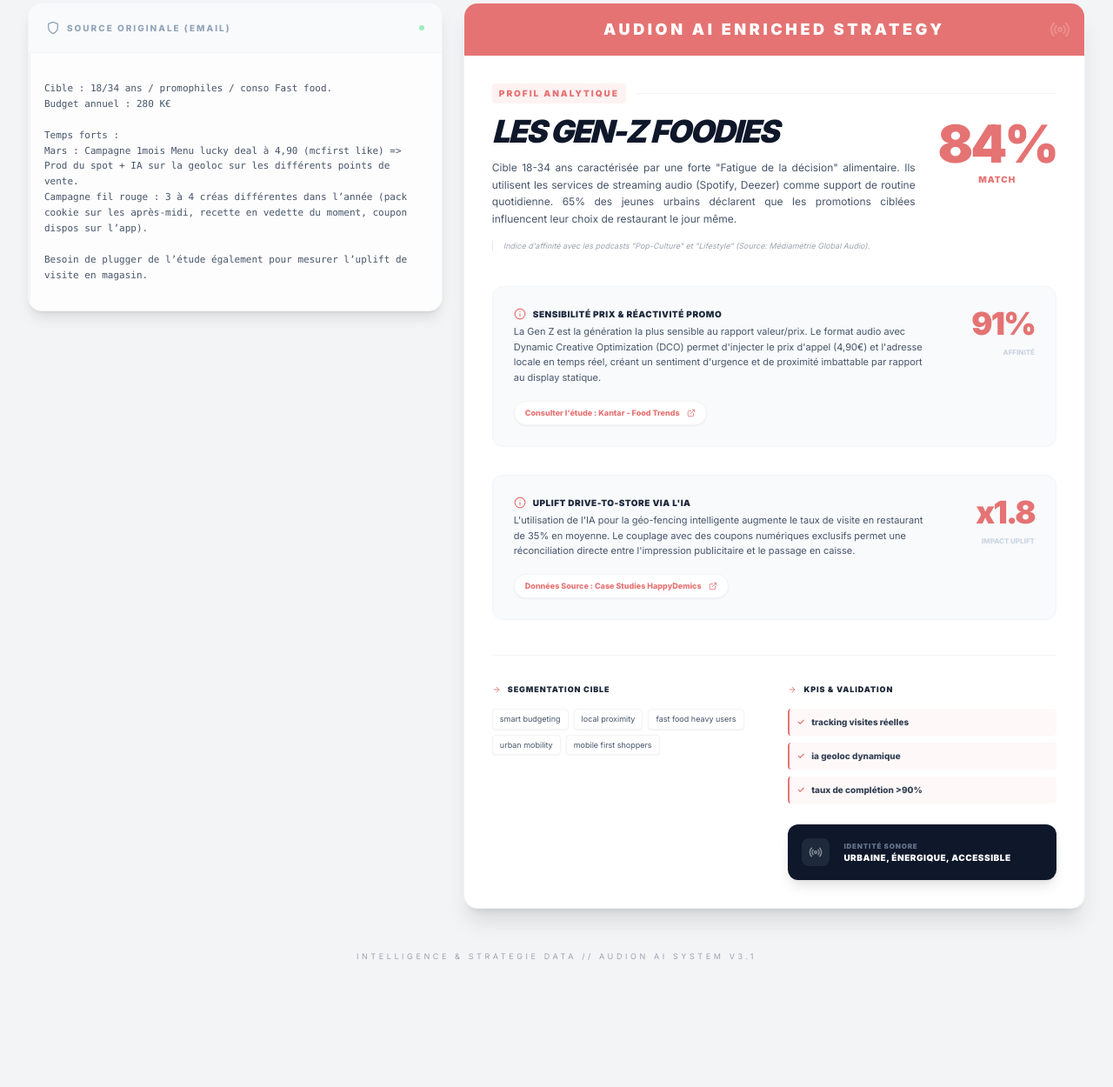
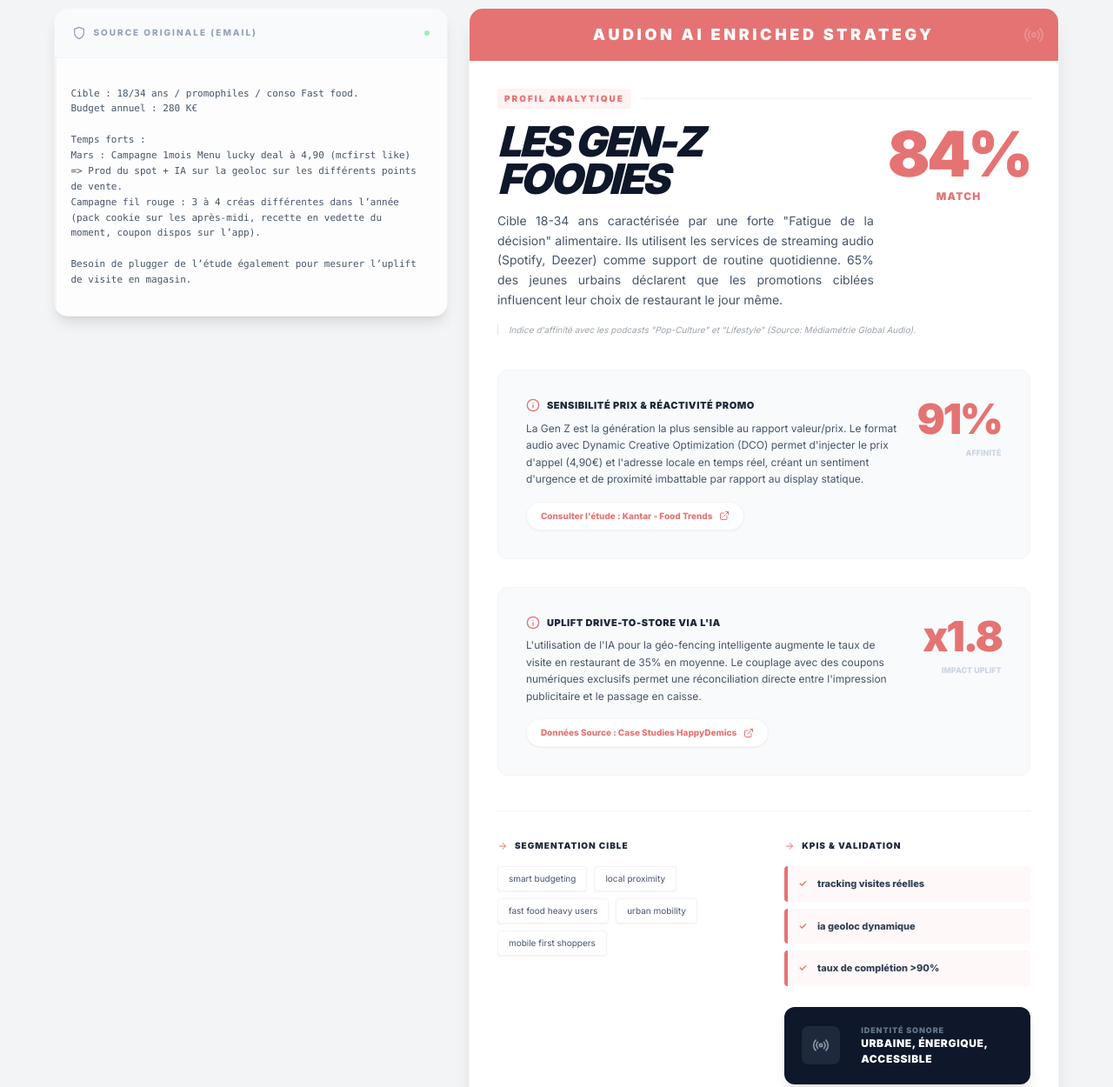
Before and after one commit to julien-hue/platform, a plain HTML site: page index_41.html in a window 1280 px wide. Shown: the part 84-1334 px from the top of the page at 87% size. Before the commit the page ends 1255 px from the top, so only its background shows below. Drawn offline with nearby package versions, Linux system fonts and the light colour scheme.

Commit message:
Update index_41.html

```diff
--- a/index_41.html
+++ b/index_41.html
@@ -18,7 +18,8 @@
 </head>
 <body class="p-4 md:p-8 text-slate-800">
 
-    <div class="max-w-7xl mx-auto space-y-6">
+    <!-- Container élargi à 95% de la largeur de l'écran -->
+    <div class="max-w-[95%] mx-auto space-y-6">
 
         <!-- Navigation -->
         <div id="tabs-container" class="flex flex-wrap gap-2 mb-6 justify-center md:justify-start">
@@ -37,7 +38,7 @@
                     <div class="h-1.5 w-1.5 rounded-full bg-green-400 animate-pulse"></div>
                 </div>
 
-                <div id="original-content" class="p-8 overflow-y-auto max-h-[600px] bg-[#fdfdfd] custom-scrollbar text-[11px] leading-relaxed text-slate-600 font-mono whitespace-pre-line border-l-2 border-gray-100 pl-4">
+                <div id="original-content" class="p-8 overflow-y-auto max-h-[700px] bg-[#fdfdfd] custom-scrollbar text-[11px] leading-relaxed text-slate-600 font-mono whitespace-pre-line border-l-2 border-gray-100 pl-4">
                     <!-- Le texte du brief original sera injecté ici -->
                 </div>
             </div>
@@ -62,87 +63,87 @@
                         </div>
                         <div class="flex justify-between items-start gap-4">
                             <div class="max-w-[75%]">
-                                <h3 id="persona-title" class="text-4xl font-black italic uppercase tracking-tighter mb-4 text-slate-900 leading-[0.9]"></h3>
-                                <p id="persona-profil" class="text-xs text-slate-600 leading-relaxed font-medium text-justify"></p>
+                                <h3 id="persona-title" class="text-5xl font-black italic uppercase tracking-tighter mb-4 text-slate-900 leading-[0.9]"></h3>
+                                <p id="persona-profil" class="text-sm text-slate-600 leading-relaxed font-medium text-justify"></p>
                             </div>
                             <div class="text-right shrink-0">
                                 <div class="inline-flex flex-col items-center">
-                                    <span id="match-rate" class="text-6xl font-black text-[#E57373] tracking-tighter leading-none"></span>
-                                    <p class="text-[10px] font-black uppercase text-[#E57373] mt-1 tracking-widest">Match</p>
+                                    <span id="match-rate" class="text-7xl font-black text-[#E57373] tracking-tighter leading-none"></span>
+                                    <p class="text-[12px] font-black uppercase text-[#E57373] mt-1 tracking-widest">Match</p>
                                 </div>
                             </div>
                         </div>
-                        <p id="match-label" class="text-[9px] text-gray-400 mt-4 leading-tight italic max-w-[80%] border-l border-gray-200 pl-3"></p>
+                        <p id="match-label" class="text-[10px] text-gray-400 mt-4 leading-tight italic max-w-[80%] border-l border-gray-200 pl-3"></p>
                     </div>
 
                     <div class="grid grid-cols-1 gap-8">
                         <!-- Bloc de données 1 -->
-                        <div class="bg-slate-50 p-6 rounded-xl border border-slate-100 relative group transition-colors hover:border-[#E57373]/30">
+                        <div class="bg-slate-50 p-8 rounded-xl border border-slate-100 relative group transition-colors hover:border-[#E57373]/30">
                             <div class="flex justify-between items-start mb-4">
-                                <div class="space-y-1">
+                                <div class="space-y-2">
                                     <div class="flex items-center gap-2">
-                                        <svg xmlns="http://www.w3.org/2000/svg" width="14" height="14" viewBox="0 0 24 24" fill="none" stroke="#E57373" stroke-width="2" stroke-linecap="round" stroke-linejoin="round"><circle cx="12" cy="12" r="10"/><line x1="12" y1="16" x2="12" y2="12"/><line x1="12" y1="8" x2="12.01" y2="8"/></svg>
-                                        <p id="sec1-title" class="text-[10px] font-black uppercase text-slate-800 tracking-wider"></p>
+                                        <svg xmlns="http://www.w3.org/2000/svg" width="16" height="16" viewBox="0 0 24 24" fill="none" stroke="#E57373" stroke-width="2" stroke-linecap="round" stroke-linejoin="round"><circle cx="12" cy="12" r="10"/><line x1="12" y1="16" x2="12" y2="12"/><line x1="12" y1="8" x2="12.01" y2="8"/></svg>
+                                        <p id="sec1-title" class="text-[11px] font-black uppercase text-slate-800 tracking-wider"></p>
                                     </div>
-                                    <p id="sec1-text" class="text-[11px] text-slate-600 leading-relaxed max-w-[90%]"></p>
+                                    <p id="sec1-text" class="text-[12px] text-slate-600 leading-relaxed max-w-[95%]"></p>
                                 </div>
                                 <div class="text-right">
-                                    <span id="sec1-metric" class="text-4xl font-black text-[#E57373] tracking-tighter block leading-none"></span>
-                                    <span class="text-[8px] font-bold text-slate-300 uppercase">Affinité</span>
+                                    <span id="sec1-metric" class="text-5xl font-black text-[#E57373] tracking-tighter block leading-none"></span>
+                                    <span class="text-[9px] font-bold text-slate-300 uppercase">Affinité</span>
                                 </div>
                             </div>
-                            <a id="sec1-link" href="#" target="_blank" class="inline-flex items-center gap-2 text-[9px] font-bold text-[#E57373] hover:underline bg-white px-3 py-1.5 rounded-full shadow-sm border border-gray-100 transition-transform active:scale-95">
+                            <a id="sec1-link" href="#" target="_blank" class="inline-flex items-center gap-2 text-[10px] font-bold text-[#E57373] hover:underline bg-white px-4 py-2 rounded-full shadow-sm border border-gray-100 transition-transform active:scale-95">
                                 <span id="sec1-source"></span>
-                                <svg xmlns="http://www.w3.org/2000/svg" width="10" height="10" viewBox="0 0 24 24" fill="none" stroke="currentColor" stroke-width="2" stroke-linecap="round" stroke-linejoin="round"><path d="M18 13v6a2 2 0 0 1-2 2H5a2 2 0 0 1-2-2V8a2 2 0 0 1 2-2h6"/><polyline points="15 3 21 3 21 9"/><line x1="10" y1="14" x2="21" y2="3"/></svg>
+                                <svg xmlns="http://www.w3.org/2000/svg" width="12" height="12" viewBox="0 0 24 24" fill="none" stroke="currentColor" stroke-width="2" stroke-linecap="round" stroke-linejoin="round"><path d="M18 13v6a2 2 0 0 1-2 2H5a2 2 0 0 1-2-2V8a2 2 0 0 1 2-2h6"/><polyline points="15 3 21 3 21 9"/><line x1="10" y1="14" x2="21" y2="3"/></svg>
                             </a>
                         </div>
 
                         <!-- Bloc de données 2 -->
-                        <div class="bg-slate-50 p-6 rounded-xl border border-slate-100 relative group transition-colors hover:border-[#E57373]/30">
+                        <div class="bg-slate-50 p-8 rounded-xl border border-slate-100 relative group transition-colors hover:border-[#E57373]/30">
                             <div class="flex justify-between items-start mb-4">
-                                <div class="space-y-1">
+                                <div class="space-y-2">
                                     <div class="flex items-center gap-2">
-                                        <svg xmlns="http://www.w3.org/2000/svg" width="14" height="14" viewBox="0 0 24 24" fill="none" stroke="#E57373" stroke-width="2" stroke-linecap="round" stroke-linejoin="round"><circle cx="12" cy="12" r="10"/><line x1="12" y1="16" x2="12" y2="12"/><line x1="12" y1="8" x2="12.01" y2="8"/></svg>
-                                        <p id="sec2-title" class="text-[10px] font-black uppercase text-slate-800 tracking-wider"></p>
+                                        <svg xmlns="http://www.w3.org/2000/svg" width="16" height="16" viewBox="0 0 24 24" fill="none" stroke="#E57373" stroke-width="2" stroke-linecap="round" stroke-linejoin="round"><circle cx="12" cy="12" r="10"/><line x1="12" y1="16" x2="12" y2="12"/><line x1="12" y1="8" x2="12.01" y2="8"/></svg>
+                                        <p id="sec2-title" class="text-[11px] font-black uppercase text-slate-800 tracking-wider"></p>
                                     </div>
-                                    <p id="sec2-text" class="text-[11px] text-slate-600 leading-relaxed max-w-[90%]"></p>
+                                    <p id="sec2-text" class="text-[12px] text-slate-600 leading-relaxed max-w-[95%]"></p>
                                 </div>
                                 <div class="text-right">
-                                    <span id="sec2-metric" class="text-4xl font-black text-[#E57373] tracking-tighter block leading-none"></span>
-                                    <span class="text-[8px] font-bold text-slate-300 uppercase">Impact Uplift</span>
+                                    <span id="sec2-metric" class="text-5xl font-black text-[#E57373] tracking-tighter block leading-none"></span>
+                                    <span class="text-[9px] font-bold text-slate-300 uppercase">Impact Uplift</span>
                                 </div>
                             </div>
-                            <a id="sec2-link" href="#" target="_blank" class="inline-flex items-center gap-2 text-[9px] font-bold text-[#E57373] hover:underline bg-white px-3 py-1.5 rounded-full shadow-sm border border-gray-100 transition-transform active:scale-95">
+                            <a id="sec2-link" href="#" target="_blank" class="inline-flex items-center gap-2 text-[10px] font-bold text-[#E57373] hover:underline bg-white px-4 py-2 rounded-full shadow-sm border border-gray-100 transition-transform active:scale-95">
                                 <span id="sec2-source"></span>
-                                <svg xmlns="http://www.w3.org/2000/svg" width="10" height="10" viewBox="0 0 24 24" fill="none" stroke="currentColor" stroke-width="2" stroke-linecap="round" stroke-linejoin="round"><path d="M18 13v6a2 2 0 0 1-2 2H5a2 2 0 0 1-2-2V8a2 2 0 0 1 2-2h6"/><polyline points="15 3 21 3 21 9"/><line x1="10" y1="14" x2="21" y2="3"/></svg>
+                                <svg xmlns="http://www.w3.org/2000/svg" width="12" height="12" viewBox="0 0 24 24" fill="none" stroke="currentColor" stroke-width="2" stroke-linecap="round" stroke-linejoin="round"><path d="M18 13v6a2 2 0 0 1-2 2H5a2 2 0 0 1-2-2V8a2 2 0 0 1 2-2h6"/><polyline points="15 3 21 3 21 9"/><line x1="10" y1="14" x2="21" y2="3"/></svg>
                             </a>
                         </div>
                     </div>
 
                     <!-- Détails de bas de page -->
-                    <div class="grid grid-cols-2 gap-8 pt-8 border-t border-gray-100">
+                    <div class="grid grid-cols-2 gap-12 pt-8 border-t border-gray-100">
                         <div class="space-y-4">
-                            <p class="text-[9px] font-black uppercase text-slate-800 tracking-widest flex items-center gap-2">
-                                <svg xmlns="http://www.w3.org/2000/svg" width="10" height="10" viewBox="0 0 24 24" fill="none" stroke="#E57373" stroke-width="2" stroke-linecap="round" stroke-linejoin="round"><line x1="5" y1="12" x2="19" y2="12"/><polyline points="12 5 19 12 12 19"/></svg> Segmentation Cible
+                            <p class="text-[10px] font-black uppercase text-slate-800 tracking-widest flex items-center gap-2">
+                                <svg xmlns="http://www.w3.org/2000/svg" width="12" height="12" viewBox="0 0 24 24" fill="none" stroke="#E57373" stroke-width="2" stroke-linecap="round" stroke-linejoin="round"><line x1="5" y1="12" x2="19" y2="12"/><polyline points="12 5 19 12 12 19"/></svg> Segmentation Cible
                             </p>
-                            <div id="leviers-container" class="flex flex-wrap gap-1.5"></div>
+                            <div id="leviers-container" class="flex flex-wrap gap-2"></div>
                         </div>
 
                         <div class="space-y-6">
                             <div class="space-y-4">
-                                <p class="text-[9px] font-black uppercase text-slate-800 tracking-widest flex items-center gap-2">
-                                    <svg xmlns="http://www.w3.org/2000/svg" width="10" height="10" viewBox="0 0 24 24" fill="none" stroke="#E57373" stroke-width="2" stroke-linecap="round" stroke-linejoin="round"><line x1="5" y1="12" x2="19" y2="12"/><polyline points="12 5 19 12 12 19"/></svg> KPIs & Validation
+                                <p class="text-[10px] font-black uppercase text-slate-800 tracking-widest flex items-center gap-2">
+                                    <svg xmlns="http://www.w3.org/2000/svg" width="12" height="12" viewBox="0 0 24 24" fill="none" stroke="#E57373" stroke-width="2" stroke-linecap="round" stroke-linejoin="round"><line x1="5" y1="12" x2="19" y2="12"/><polyline points="12 5 19 12 12 19"/></svg> KPIs & Validation
                                 </p>
                                 <div id="kpis-container" class="grid grid-cols-1 gap-2"></div>
                             </div>
 
-                            <div class="bg-slate-900 p-4 rounded-xl flex items-center gap-4 shadow-lg">
-                                <div class="p-2 bg-slate-800 rounded-lg">
-                                    <svg xmlns="http://www.w3.org/2000/svg" width="16" height="16" viewBox="0 0 24 24" fill="none" stroke="white" stroke-width="2" stroke-linecap="round" stroke-linejoin="round" class="animate-pulse"><circle cx="12" cy="12" r="2"/><path d="M16.24 7.76a6 6 0 0 1 0 8.49m-8.48-.01a6 6 0 0 1 0-8.49m11.31-2.82a10 10 0 0 1 0 14.14m-14.15 0a10 10 0 0 1 0-14.14"/></svg>
+                            <div class="bg-slate-900 p-5 rounded-xl flex items-center gap-6 shadow-lg">
+                                <div class="p-3 bg-slate-800 rounded-lg">
+                                    <svg xmlns="http://www.w3.org/2000/svg" width="20" height="20" viewBox="0 0 24 24" fill="none" stroke="white" stroke-width="2" stroke-linecap="round" stroke-linejoin="round" class="animate-pulse"><circle cx="12" cy="12" r="2"/><path d="M16.24 7.76a6 6 0 0 1 0 8.49m-8.48-.01a6 6 0 0 1 0-8.49m11.31-2.82a10 10 0 0 1 0 14.14m-14.15 0a10 10 0 0 1 0-14.14"/></svg>
                                 </div>
                                 <div>
-                                    <p class="text-[8px] font-black text-slate-500 uppercase tracking-widest">Identité Sonore</p>
-                                    <p id="audio-brand" class="text-[10px] font-black text-white uppercase tracking-wider"></p>
+                                    <p class="text-[9px] font-black text-slate-500 uppercase tracking-widest">Identité Sonore</p>
+                                    <p id="audio-brand" class="text-[12px] font-black text-white uppercase tracking-wider"></p>
                                 </div>
                             </div>
                         </div>
@@ -152,7 +153,7 @@
         </div>
     </div>
 
-    <div class="text-center mt-12 text-gray-400 text-[9px] uppercase tracking-[0.4em] font-medium pb-8">
+    <div class="text-center mt-12 text-gray-400 text-[10px] uppercase tracking-[0.4em] font-medium pb-8">
         Intelligence & Strategie Data // Audion AI System v3.1
     </div>
 
@@ -311,7 +312,7 @@
             leviersContainer.innerHTML = '';
             data.enriched.leviers.forEach(item => {
                 const span = document.createElement('span');
-                span.className = 'text-[9px] px-2 py-1 bg-white border border-gray-100 text-slate-600 rounded font-medium shadow-sm';
+                span.className = 'text-[10px] px-3 py-1.5 bg-white border border-gray-100 text-slate-600 rounded font-medium shadow-sm';
                 span.textContent = item.replace(/_/g, ' ');
                 leviersContainer.appendChild(span);
             });
@@ -321,7 +322,7 @@
             kpisContainer.innerHTML = '';
             data.enriched.promis.forEach(item => {
                 const div = document.createElement('div');
-                div.className = 'flex items-center gap-2 text-[10px] font-bold text-slate-700 bg-red-50/50 p-2 rounded border-l-2 border-[#E57373]';
+                div.className = 'flex items-center gap-3 text-[11px] font-bold text-slate-700 bg-red-50/50 p-3 rounded border-l-4 border-[#E57373] transition-all hover:bg-red-50';
                 div.innerHTML = `<span class="text-[#E57373]">✓</span> ${item.replace(/_/g, ' ')}`;
                 kpisContainer.appendChild(div);
             });
@@ -337,7 +338,7 @@
             container.innerHTML = '';
             briefs.forEach((b, idx) => {
                 const btn = document.createElement('button');
-                btn.className = `px-6 py-2 rounded-full font-bold transition-all duration-200 uppercase text-[10px] tracking-widest shadow-sm ${idx === activeIdx ? 'tab-active' : 'bg-white text-slate-400 hover:bg-gray-200'}`;
+                btn.className = `px-8 py-2.5 rounded-full font-bold transition-all duration-200 uppercase text-[11px] tracking-widest shadow-sm ${idx === activeIdx ? 'tab-active' : 'bg-white text-slate-400 hover:bg-gray-200'}`;
                 btn.textContent = b.brand;
                 btn.onclick = () => {
                     activeIdx = idx;
```
